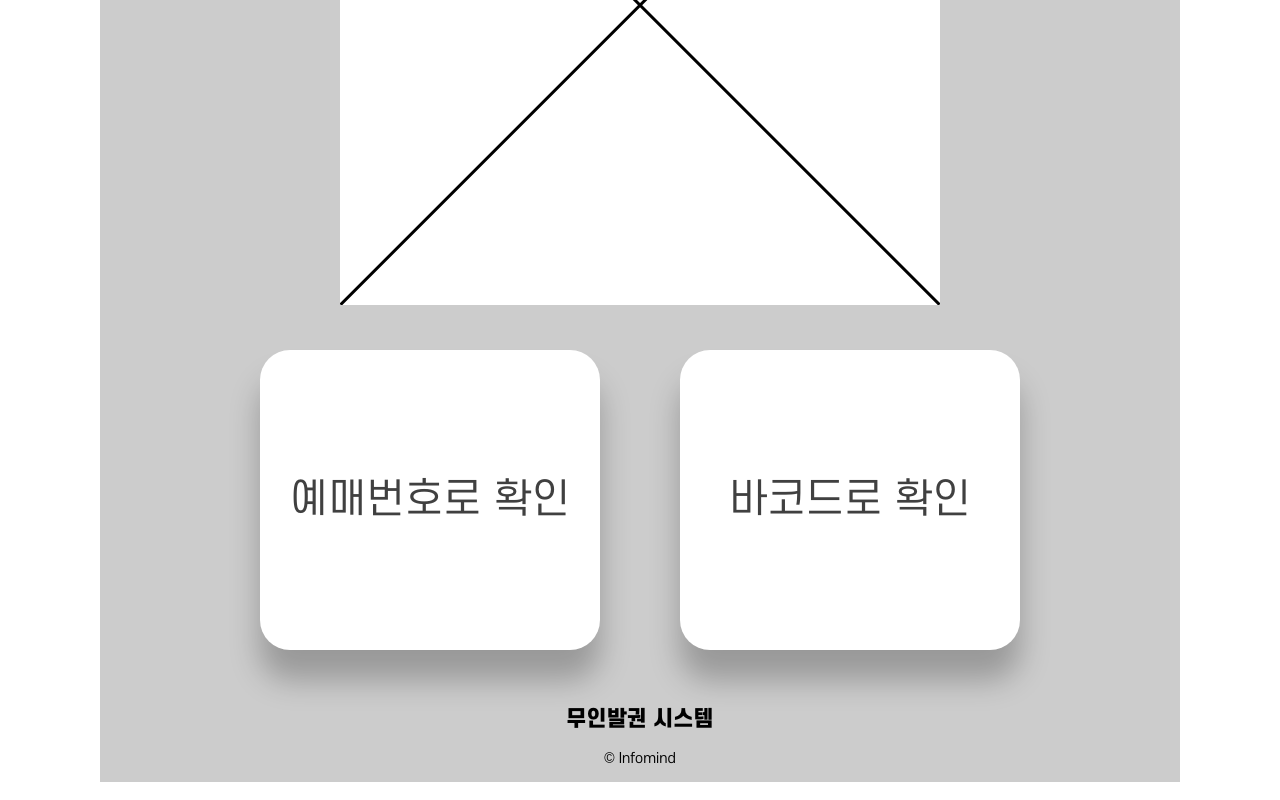
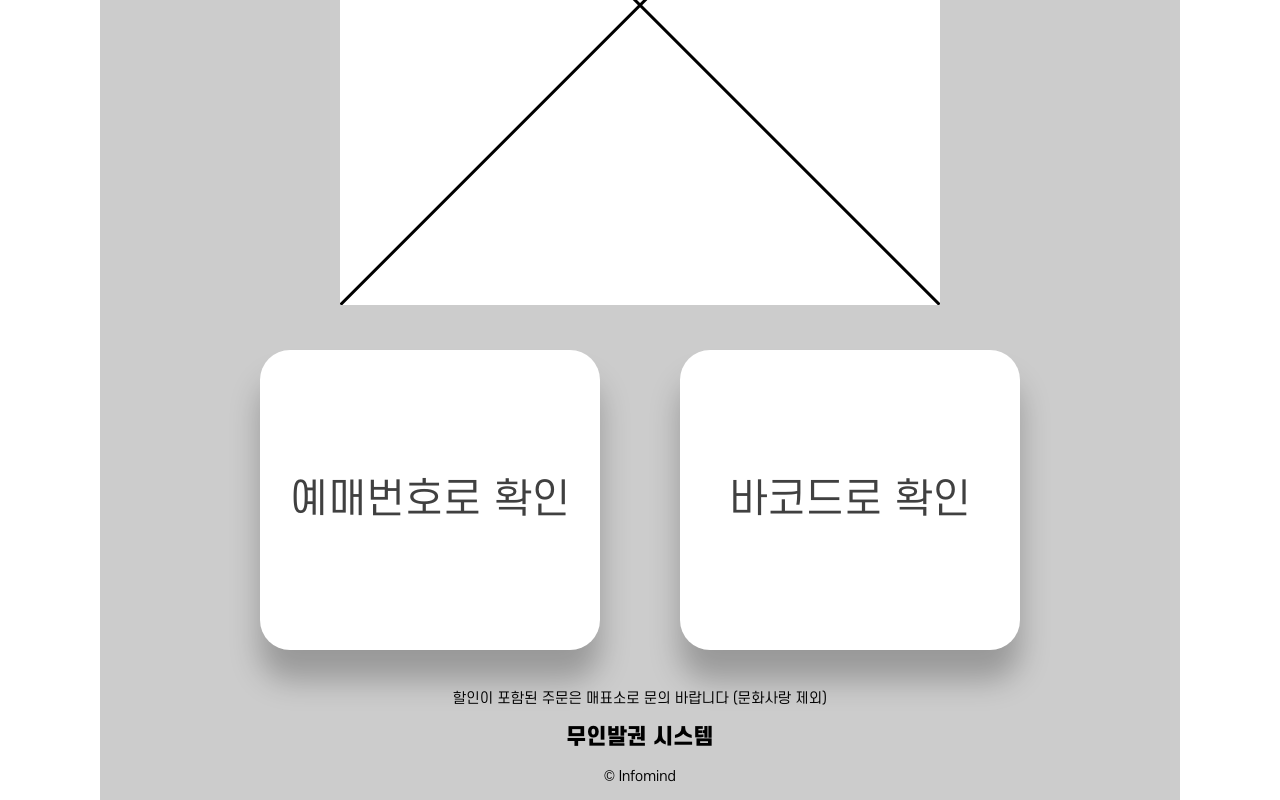
Before and after one commit to infoux/touch-artcenter, a plain HTML site: page main.html in a window 1280 px wide. Shown: the part 417-1217 px from the top of the page. Drawn offline with Linux system fonts and the light colour scheme.

Commit message:
메인 문구 추가

```diff
--- a/main.html
+++ b/main.html
@@ -79,6 +79,10 @@
                         </ul>
 
                     </div>
+
+                    <div class="info-text">
+                        할인이 포함된 주문은 매표소로 문의 바랍니다 (문화사랑 제외)
+                    </div>
                 </section>
 
             </div>
```
Also changed, not shown: index.html (+1 -1 lines).
